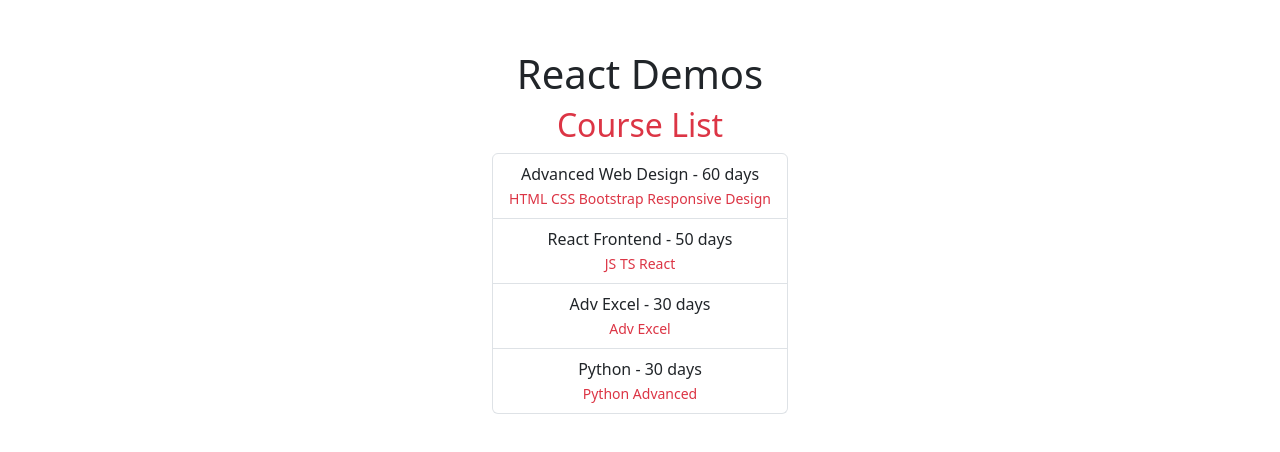
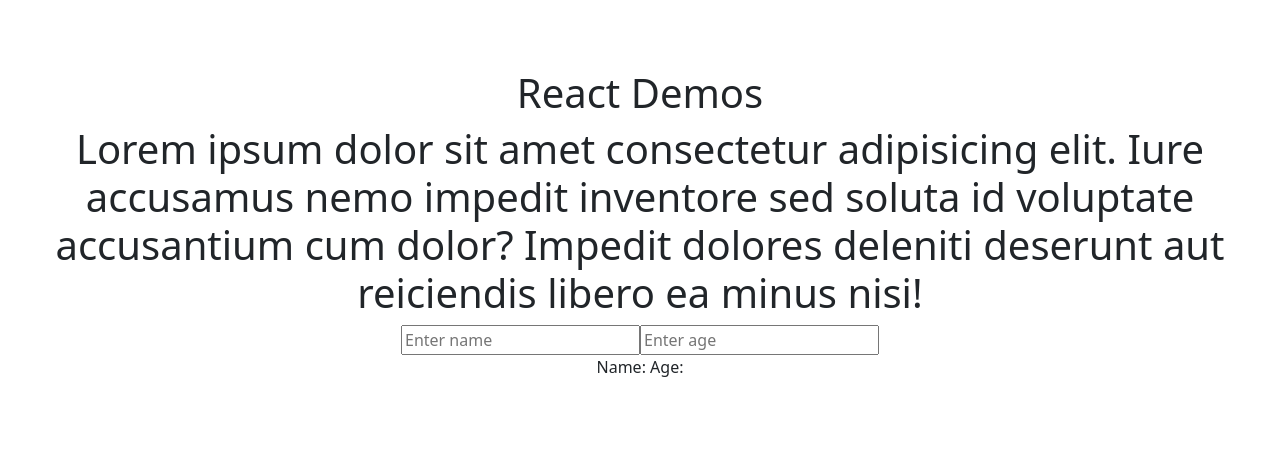
Before and after one commit to mohsink3/React-samples, a React (Vite) app: page / in a window 1280 px wide. Shown: the part 168-620 px from the top of the page. Built offline with nearby package versions, Linux system fonts and the light colour scheme.

Commit message:
UserProfile and greeting commited

```diff
--- a/src/App.tsx
+++ b/src/App.tsx
@@ -1,12 +1,15 @@
 
 import './App.css'
+import Greeting from './components/Greeting';
 //import Counter from './components/counter';
 //import NameInput from './components/nameInput';
 //import Toggle from './components/Toggle';
 //import fetchProduct  from './Services/ProductServices';
-import fetchCourse from './Services/CourseServices';
+//import fetchCourse from './Services/CourseServices';
 //import ProductListprops from "./components/advanceProduct"
-import CourseListProps from "./components/AdvanceCourse";
+//import CourseListProps from "./components/AdvanceCourse";
+import Toggle from './components/Toggle';
+import UserProfile from './components/UserProfileState2';
 //import  CarsListProp from "./components/advanceCars";
 
 
@@ -53,9 +56,15 @@
   return (
     <>
       <header>
-      <h1>React Demos</h1>
+        <h1>React Demos</h1>
       </header>
-      <CourseListProps courseList = {fetchCourse()}/>
+      <Greeting>
+        Lorem ipsum dolor sit amet consectetur adipisicing elit. Iure accusamus
+        nemo impedit inventore sed soluta id voluptate accusantium cum dolor?
+        Impedit dolores deleniti deserunt aut reiciendis libero ea minus nisi!
+      </Greeting>
+
+      <UserProfile />
     </>
   );
 }
--- /dev/null
+++ b/src/components/Greeting.tsx
@@ -0,0 +1,7 @@
+interface Props {
+    children: string;
+}
+function Greeting(props: Props) {
+    return <h1>{props.children}</h1>
+}
+export default Greeting;
--- /dev/null
+++ b/src/components/UserProfileState2.tsx
@@ -0,0 +1,40 @@
+import { useState } from "react";
+
+const UserProfile = () => {
+    const [user, setUser] = useState({
+        name: "",
+        age: "",
+    });
+
+    return (
+        <div>
+            <input
+                type="text"
+                placeholder="Enter name"
+                value={user.name}
+                onChange={(e) => {
+                    setUser({
+                        ...user,
+                        name: e.target.value,
+                    });
+                    console.log(user);
+                }}
+            />
+
+            <input
+                type="text"
+                placeholder="Enter age"
+                value={user.age}
+                onChange={(e) => {
+                    setUser({
+                        ...user,
+                        age: e.target.value,
+                    });
+                    console.log(user);
+                }}
+            />
+            <p>Name:{user.name} Age:{user.age}</p>
+        </div>
+    );
+}
+export default UserProfile;
```
Also changed, not shown: src/components/carPractice.tsx (added, +8 -0 lines), src/assets/bulb off.jpg (added), src/assets/bulb on.jpg (added).
